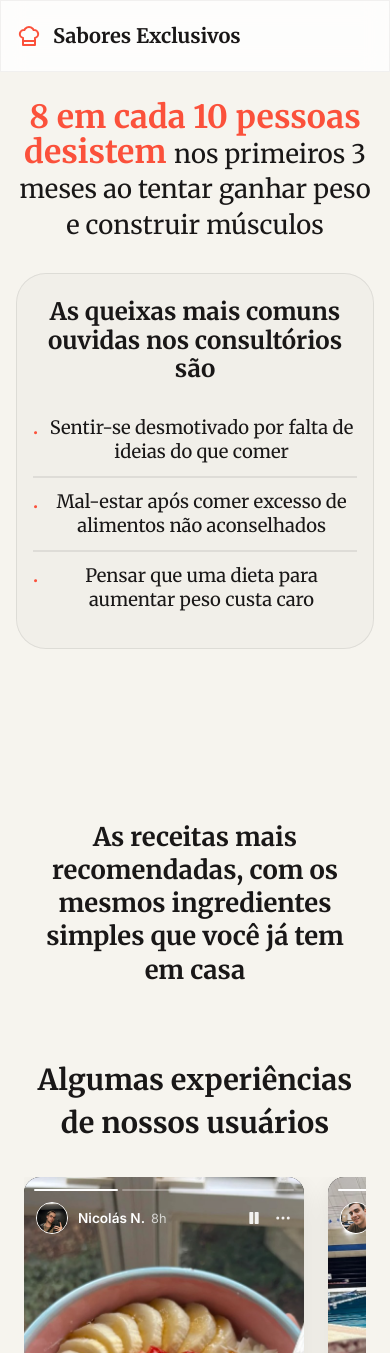
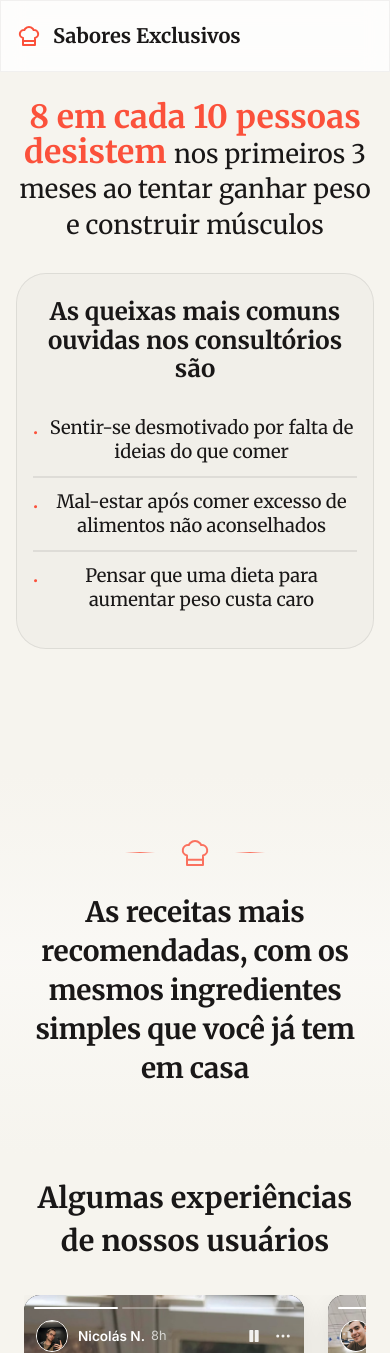
Before and after one commit to YohanSaibb026/LeadingPage, a React (Vite) app: page / in a window 390 px wide. Shown: the top 1353 px of the page. Built offline with nearby package versions, Linux system fonts and the light colour scheme.

Commit message:
style: elevate punchline aesthetics with professional styling and icons

```diff
--- a/src/App.css
+++ b/src/App.css
@@ -1298,31 +1298,62 @@
 
 /* Punchline Divider */
 .punchline-divider {
-    padding: 4rem 2rem;
-    background: var(--hero-bg);
+    padding: 6rem 1.5rem;
+    background: linear-gradient(180deg, var(--hero-bg) 0%, rgba(255, 255, 255, 0.4) 50%, var(--hero-bg) 100%);
     text-align: center;
+    position: relative;
+    overflow: hidden;
 }
 
 .punchline-content {
-    max-width: 800px;
+    max-width: 900px;
     margin: 0 auto;
+    position: relative;
+}
+
+.punchline-decorator {
+    color: var(--primary);
+    margin-bottom: 2rem;
+    display: flex;
+    justify-content: center;
+    align-items: center;
+    gap: 1.5rem;
+    opacity: 0.8;
+}
+
+.punchline-decorator::before,
+.punchline-decorator::after {
+    content: "";
+    height: 1px;
+    width: 60px;
+    background: linear-gradient(to right, transparent, var(--primary), transparent);
 }
 
 .punchline-content p {
-    font-size: 2.2rem;
+    font-size: 2.4rem;
     font-family: 'Merriweather', serif;
     font-weight: 700;
-    line-height: 1.3;
+    line-height: 1.4;
     color: var(--text-main);
     margin: 0;
+    letter-spacing: -0.01em;
 }
 
 @media (max-width: 768px) {
     .punchline-divider {
-        padding: 3rem 1.5rem;
+        padding: 4rem 1.2rem;
+    }
+
+    .punchline-decorator {
+        margin-bottom: 1.5rem;
+    }
+
+    .punchline-decorator::before,
+    .punchline-decorator::after {
+        width: 30px;
     }
 
     .punchline-content p {
-        font-size: 1.6rem;
+        font-size: 1.75rem;
     }
 }
--- a/src/App.tsx
+++ b/src/App.tsx
@@ -125,6 +125,9 @@ function App() {
 
             <section className="punchline-divider">
                 <div className="punchline-content">
+                    <div className="punchline-decorator">
+                        <ChefHat size={32} strokeWidth={1.5} />
+                    </div>
                     <p>{t('hero.punchline')}</p>
                 </div>
             </section>
```
